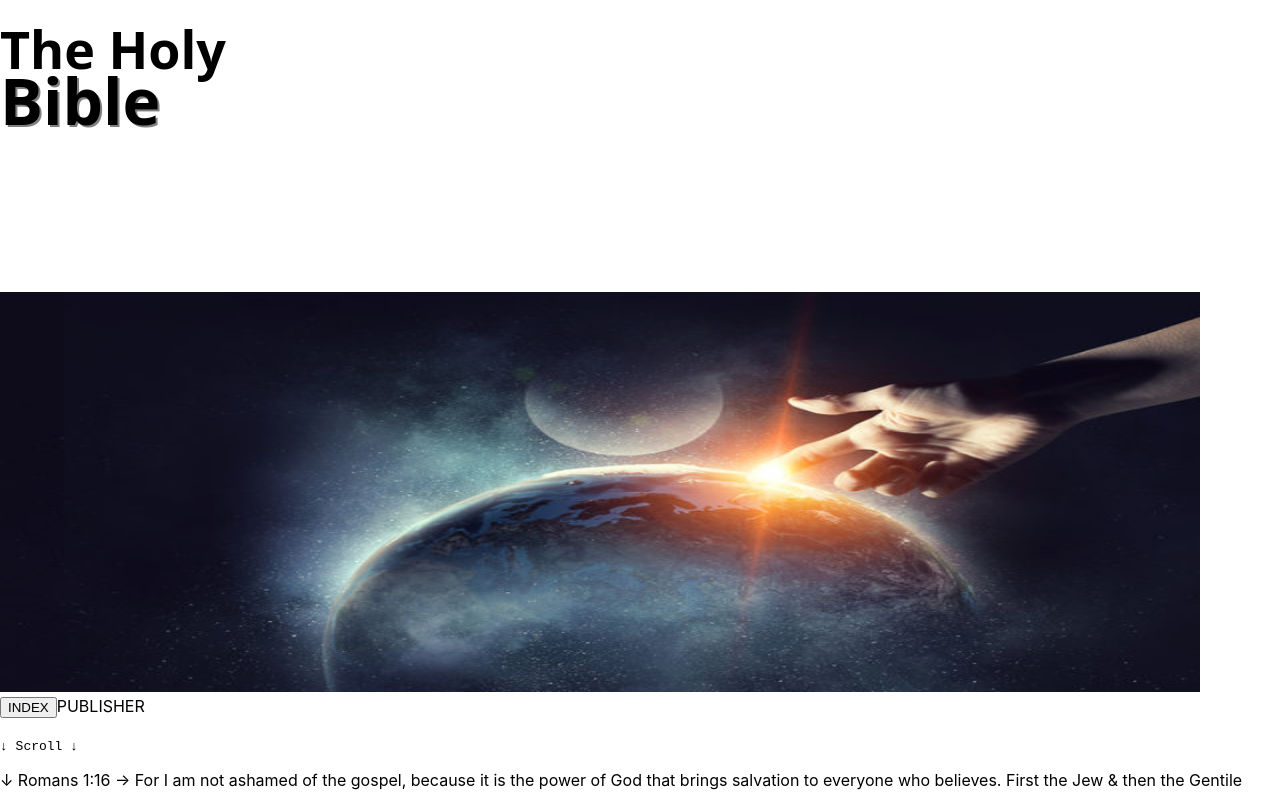
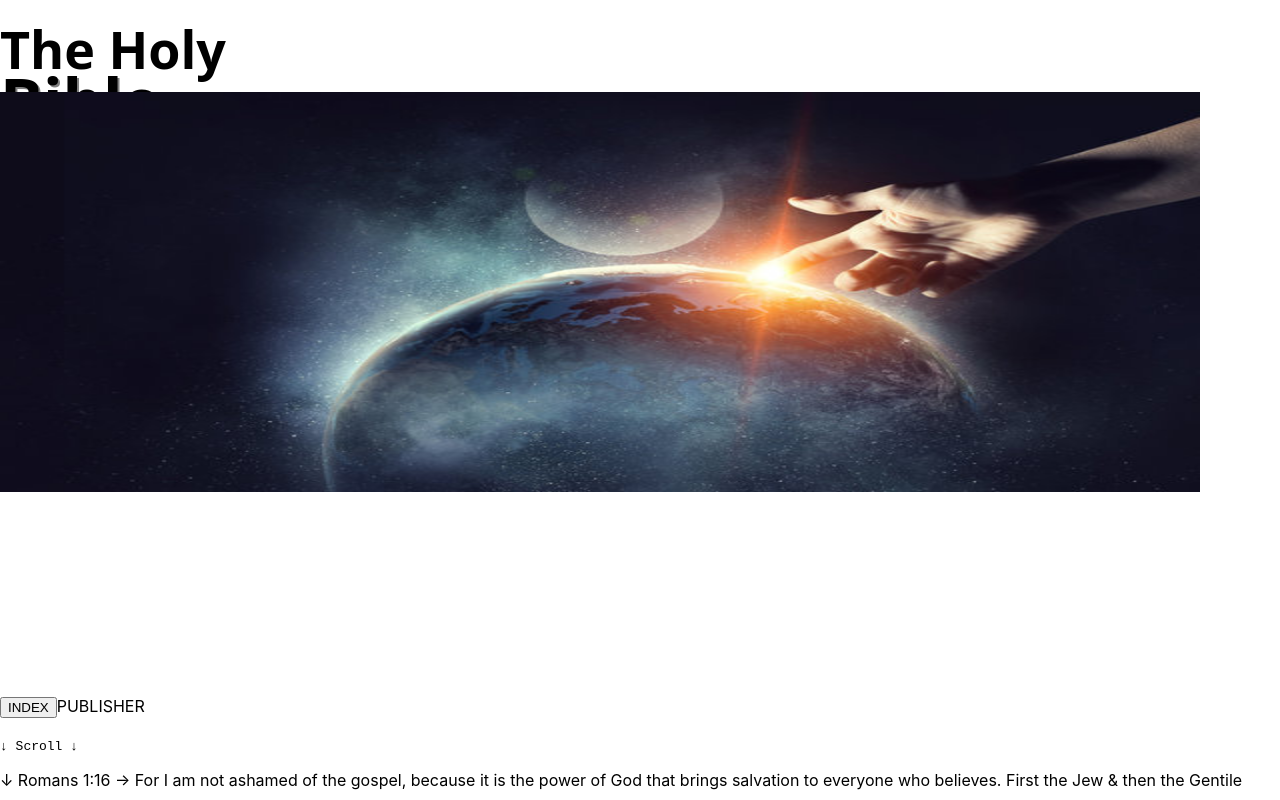
Before and after one commit to jnutt367/the-holy-bible, a Next.js app: page / in a window 1280 px wide. Shown: the top 800 px of the page. Built offline with nearby package versions, Linux system fonts and the light colour scheme.

Commit message:
Update Home.module.css
repositioning hero image

```diff
--- a/styles/Home.module.css
+++ b/styles/Home.module.css
@@ -16,3 +16,7 @@
   font-size: 64px;
   margin-bottom: 3rem;
 }
+.hero {
+  position:relative;
+  top: -200px;
+}
```
